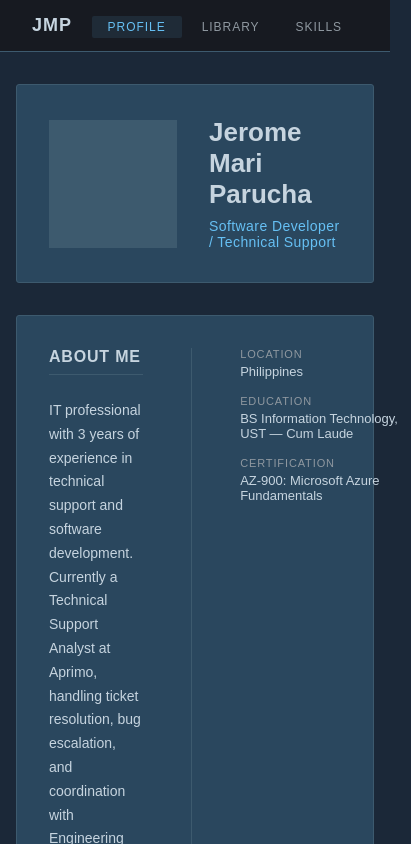
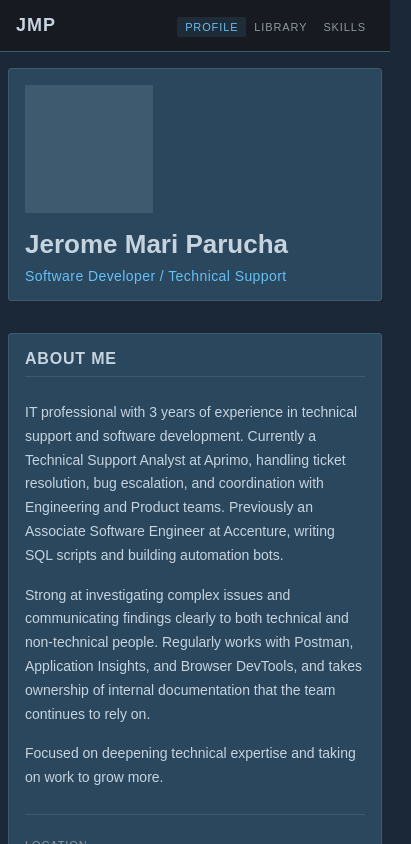
Before and after one commit to jerparucha/jmp-portfolio, an Angular app: page / in a window 390 px wide. Shown: the top 844 px of the page, 411 px wide, since content can reach past the window. Built offline with nearby package versions, Linux system fonts and the light colour scheme.

Commit message:
feat: mobile responsiveness across all pages and components (Closes #16)

```diff
--- a/src/app/app.scss
+++ b/src/app/app.scss
@@ -10,6 +10,10 @@
   width: 100%;
   margin: 0 auto;
   padding: var(--spacing-xl) var(--spacing-md);
+
+  @media (max-width: 768px) {
+    padding: var(--spacing-md) var(--spacing-sm);
+  }
 }
 
 .route-wrapper {
--- a/src/app/components/about/about.scss
+++ b/src/app/components/about/about.scss
@@ -6,6 +6,12 @@
   display: flex;
   gap: var(--spacing-2xl);
   margin-bottom: var(--spacing-xl);
+
+  @media (max-width: 768px) {
+    flex-direction: column;
+    gap: var(--spacing-lg);
+    padding: var(--spacing-md);
+  }
 
   &__bio {
     flex: 1;
@@ -40,6 +46,14 @@
     gap: var(--spacing-md);
     padding-left: var(--spacing-2xl);
     border-left: 1px solid var(--color-border);
+
+    @media (max-width: 768px) {
+      width: 100%;
+      padding-left: 0;
+      padding-top: var(--spacing-lg);
+      border-left: none;
+      border-top: 1px solid var(--color-border);
+    }
   }
 
   &__info-item {
--- a/src/app/components/experience/experience.scss
+++ b/src/app/components/experience/experience.scss
@@ -58,6 +58,11 @@
     align-items: flex-start;
     margin-bottom: var(--spacing-md);
     gap: var(--spacing-md);
+
+    @media (max-width: 768px) {
+      flex-direction: column;
+      gap: var(--spacing-xs);
+    }
   }
 
   &__role {
--- a/src/app/components/hero/hero.scss
+++ b/src/app/components/hero/hero.scss
@@ -7,6 +7,13 @@
   align-items: center;
   gap: var(--spacing-xl);
   margin-bottom: var(--spacing-xl);
+
+  @media (max-width: 768px) {
+    flex-direction: column;
+    align-items: flex-start;
+    gap: var(--spacing-md);
+    padding: var(--spacing-md);
+  }
 
   &__avatar {
     width: 128px;
--- a/src/app/components/nav/nav.scss
+++ b/src/app/components/nav/nav.scss
@@ -5,6 +5,10 @@
   display: flex;
   align-items: center;
   padding: 0 var(--spacing-xl);
+
+  @media (max-width: 768px) {
+    padding: 0 var(--spacing-md);
+  }
   position: sticky;
   top: 0;
   z-index: 100;
@@ -26,6 +30,10 @@
     display: flex;
     gap: var(--spacing-xs);
 
+    @media (max-width: 768px) {
+      gap: 0;
+    }
+
     a {
       color: var(--color-text-muted);
       font-size: 12px;
@@ -35,6 +43,11 @@
       padding: var(--spacing-xs) var(--spacing-md);
       border-radius: 2px;
       transition: color 0.15s ease, background-color 0.15s ease;
+
+      @media (max-width: 768px) {
+        padding: var(--spacing-xs) var(--spacing-sm);
+        font-size: 11px;
+      }
 
       &:hover {
         color: var(--color-text);
--- a/src/app/pages/library/library.scss
+++ b/src/app/pages/library/library.scss
@@ -38,6 +38,10 @@
     display: flex;
     gap: var(--spacing-xl);
     align-items: flex-start;
+
+    @media (max-width: 768px) {
+      flex-direction: column;
+    }
   }
 
   &__sidebar {
@@ -46,6 +50,13 @@
     display: flex;
     flex-direction: column;
     gap: var(--spacing-xl);
+
+    @media (max-width: 768px) {
+      width: 100%;
+      flex-direction: row;
+      flex-wrap: wrap;
+      gap: var(--spacing-lg);
+    }
   }
 
   &__filter-group {
--- a/src/app/pages/project-detail/project-detail.scss
+++ b/src/app/pages/project-detail/project-detail.scss
@@ -20,6 +20,11 @@
     border-radius: 3px;
     overflow: hidden;
     margin-bottom: var(--spacing-xl);
+
+    @media (max-width: 768px) {
+      flex-direction: column;
+      gap: 0;
+    }
   }
 
   &__hero-cover {
@@ -27,6 +32,10 @@
     flex-shrink: 0;
     aspect-ratio: 460 / 215;
     background-color: var(--color-border);
+
+    @media (max-width: 768px) {
+      width: 100%;
+    }
   }
 
   &__hero-info {
@@ -35,6 +44,10 @@
     flex-direction: column;
     gap: var(--spacing-sm);
     justify-content: center;
+
+    @media (max-width: 768px) {
+      padding: var(--spacing-md);
+    }
   }
 
   &__type {
@@ -69,6 +82,10 @@
     display: flex;
     gap: var(--spacing-xl);
     align-items: flex-start;
+
+    @media (max-width: 768px) {
+      flex-direction: column;
+    }
   }
 
   &__main {
@@ -155,6 +172,10 @@
     display: flex;
     flex-direction: column;
     gap: var(--spacing-sm);
+
+    @media (max-width: 768px) {
+      width: 100%;
+    }
   }
 
   &__cta {
--- a/src/app/pages/skills/skills.scss
+++ b/src/app/pages/skills/skills.scss
@@ -36,6 +36,10 @@
     align-items: center;
     gap: var(--spacing-sm);
     width: 120px;
+
+    @media (max-width: 480px) {
+      width: 100px;
+    }
     padding: var(--spacing-md) var(--spacing-sm);
     background-color: var(--color-panel);
     border: 1px solid var(--color-border);
```
